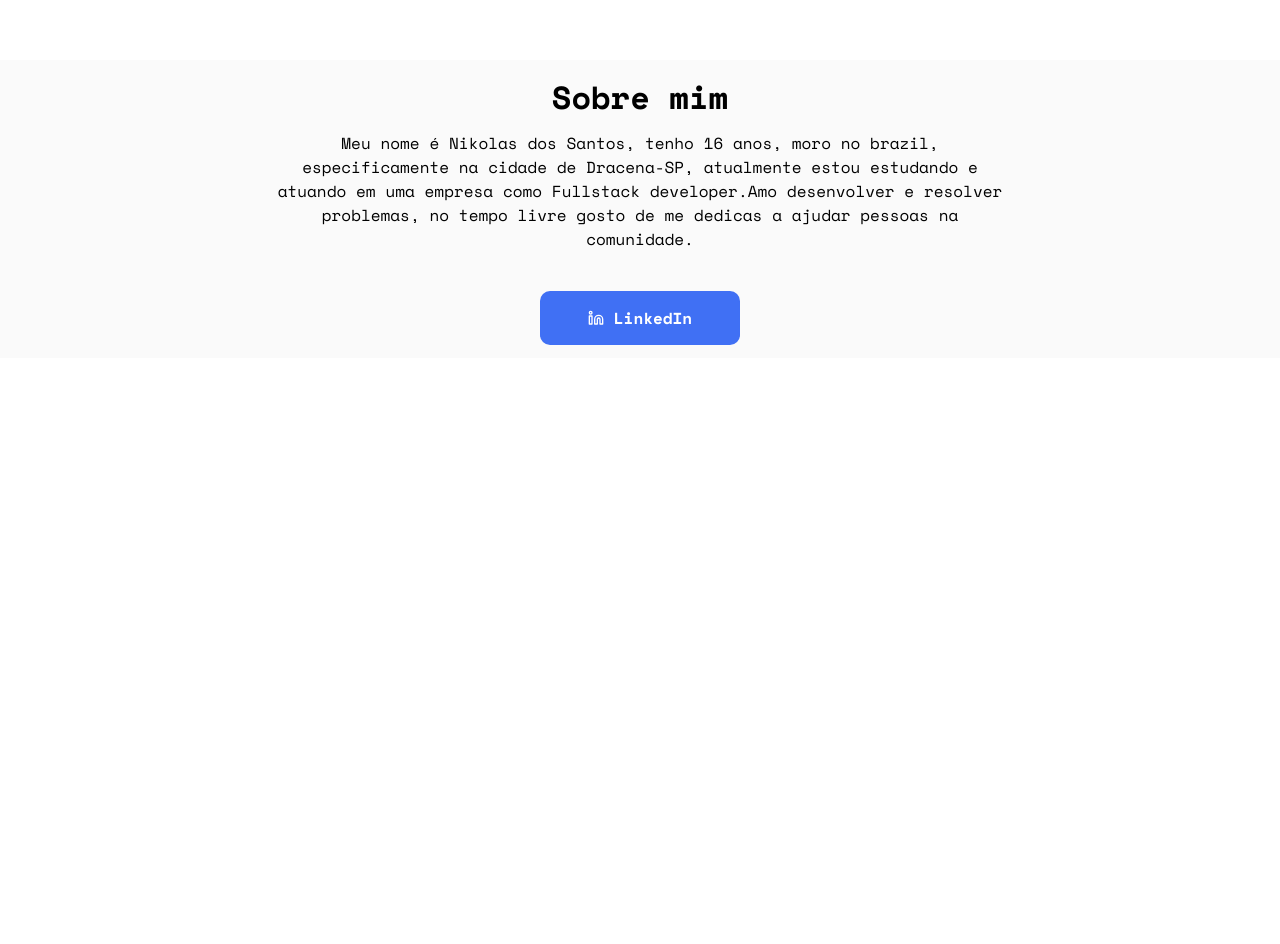
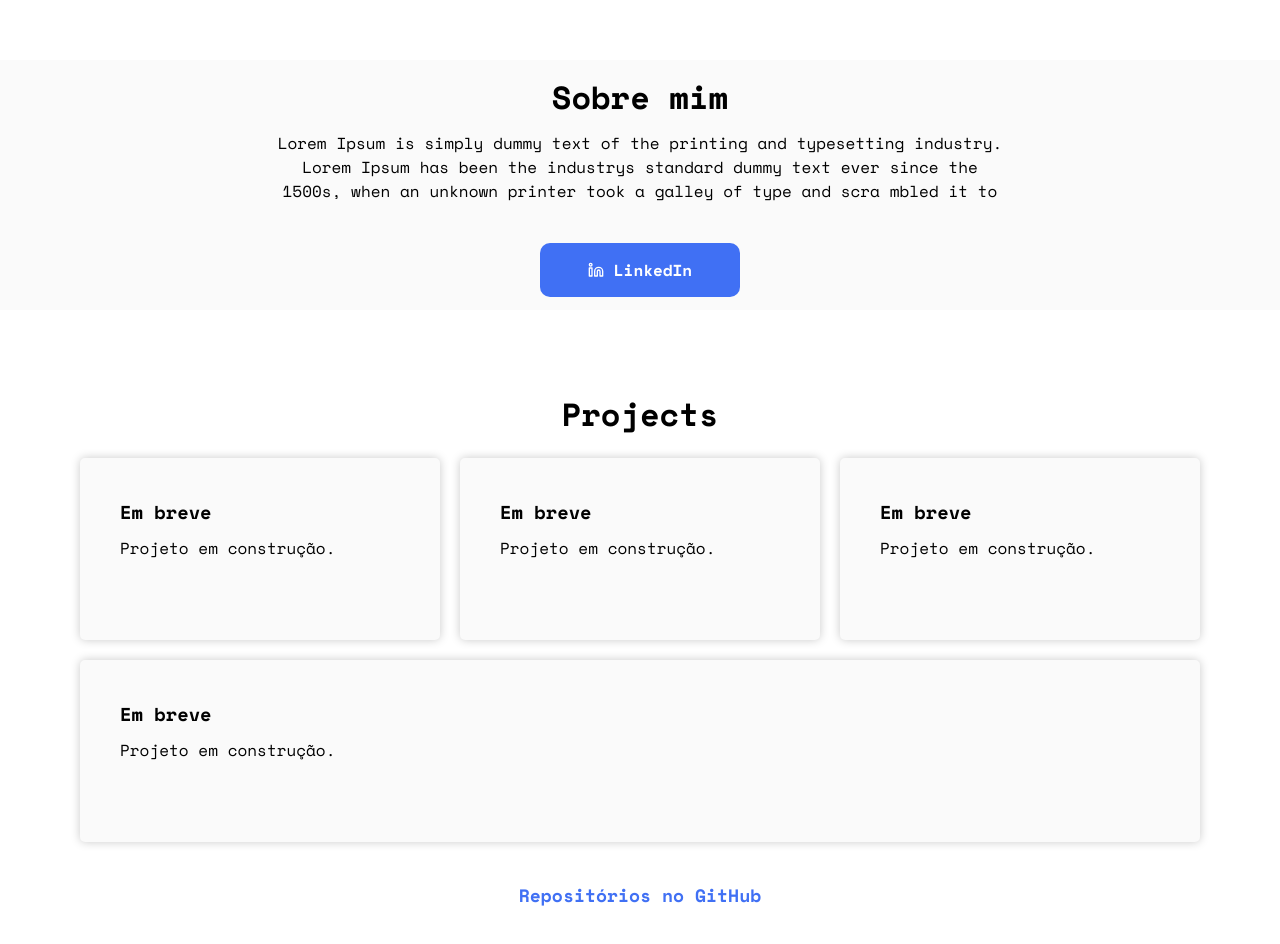
Before and after one commit to Nikolassantos/Nikolas, a Next.js app: page / in a window 1280 px wide. Shown: the part 680-1624 px from the top of the page. Before the commit the page ends 1038 px from the top, so only its background shows below. Built offline with nearby package versions, Linux system fonts and the light colour scheme; no server answers.

Commit message:
cardbox espacer

```diff
--- a/package.json
+++ b/package.json
@@ -14,6 +14,7 @@
     "react": "16.13.1",
     "react-dom": "16.13.1",
     "react-icons": "^4.1.0",
+    "react-stars": "^2.2.5",
     "styled-components": "^5.1.1"
   },
   "devDependencies": {
--- a/src/components/About/index.tsx
+++ b/src/components/About/index.tsx
@@ -8,11 +8,11 @@ export function AboutMe() {
     <AboutWrapper>
       <h1>Sobre mim</h1>
       <p>
-        {`Meu nome é Nikolas dos Santos, tenho 16 anos, moro no brazil,
-        especificamente na cidade de Dracena-SP, atualmente estou estudando e
-        atuando em uma empresa como Fullstack developer.Amo desenvolver e
-        resolver problemas, no tempo livre gosto de me dedicas a ajudar pessoas
-        na comunidade.`}
+        {`Lorem Ipsum is simply dummy text of the printing
+          and typesetting industry. Lorem Ipsum has been the
+          industrys standard dummy text ever since the 1500s,
+          when an unknown printer took a galley of type and scra
+          mbled it to`}
       </p>
       <ButtonWrapper>
         <FiLinkedin className="icon" />
--- /dev/null
+++ b/src/components/CardBox/index.tsx
@@ -0,0 +1,13 @@
+import React from 'react'
+import { CardBoxWrapper, Describe, Footer, Title } from './styles'
+import { ICardBox } from './types'
+
+export const CardBox: React.FC<ICardBox> = () => {
+  return (
+    <CardBoxWrapper>
+      <Title>Em breve</Title>
+      <Describe>Projeto em construção.</Describe>
+      <Footer></Footer>
+    </CardBoxWrapper>
+  )
+}
--- /dev/null
+++ b/src/components/CardBox/styles.ts
@@ -0,0 +1,21 @@
+import styled from 'styled-components'
+
+export const CardBoxWrapper = styled.div`
+  height: auto;
+  flex-grow: 1;
+  flex-basis: 300px;
+  background-color: #fafafa;
+  padding: 40px 40px 80px 40px;
+  margin: 10px;
+  border-radius: 5px;
+  box-shadow: 0px 0px 10px #cacaca;
+  position: relative;
+  text-align: start;
+`
+export const Title = styled.h3``
+
+export const Describe = styled.div`
+  margin-top: 10px;
+`
+
+export const Footer = styled.div``
--- /dev/null
+++ b/src/components/CardBox/types.ts
@@ -0,0 +1,2 @@
+// eslint-disable-next-line @typescript-eslint/no-empty-interface
+export interface ICardBox {}
--- /dev/null
+++ b/src/components/Projects/index.tsx
@@ -0,0 +1,28 @@
+import React from 'react'
+import { CardBox } from '../CardBox'
+import { BoxContainer, FooterTitle, Header, ProjectsWrapper } from './styles'
+
+export function Projects() {
+  return (
+    <ProjectsWrapper>
+      <Header>
+        <h1>Projects</h1>
+      </Header>
+      <BoxContainer>
+        <CardBox />
+        <CardBox />
+        <CardBox />
+      </BoxContainer>
+      <CardBox />
+
+      <FooterTitle>
+        <a
+          href="https://github.com/Nikolassantos?tab=repositories"
+          target="__blank"
+        >
+          Repositórios no GitHub
+        </a>
+      </FooterTitle>
+    </ProjectsWrapper>
+  )
+}
--- /dev/null
+++ b/src/components/Projects/styles.ts
@@ -0,0 +1,22 @@
+import styled from 'styled-components'
+import { colors } from '../../styles/theme'
+
+export const ProjectsWrapper = styled.div`
+  text-align: center;
+  padding: 70px;
+`
+export const Header = styled.header`
+  display: flex;
+  justify-content: center;
+  align-items: center;
+  padding: 10px;
+`
+export const BoxContainer = styled.div`
+  display: flex;
+`
+
+export const FooterTitle = styled.h4`
+  font-size: 18px;
+  color: ${colors.primaryColor};
+  padding: 30px;
+`
--- a/src/pages/index.tsx
+++ b/src/pages/index.tsx
@@ -4,6 +4,8 @@ import { AppWrapper } from '../styles/pages/Home'
 import Header from '../components/Header'
 import { Content } from '../components/Content'
 import { AboutMe } from '../components/About'
+import { Projects } from '../components/Projects'
+
 const Home: React.FC = () => {
   return (
     <>
@@ -15,6 +17,7 @@ const Home: React.FC = () => {
         <Header />
         <Content />
         <AboutMe />
+        <Projects />
       </AppWrapper>
     </>
   )
```
Also changed, not shown: 1 other file (tests, documents, lock files or other folders).
